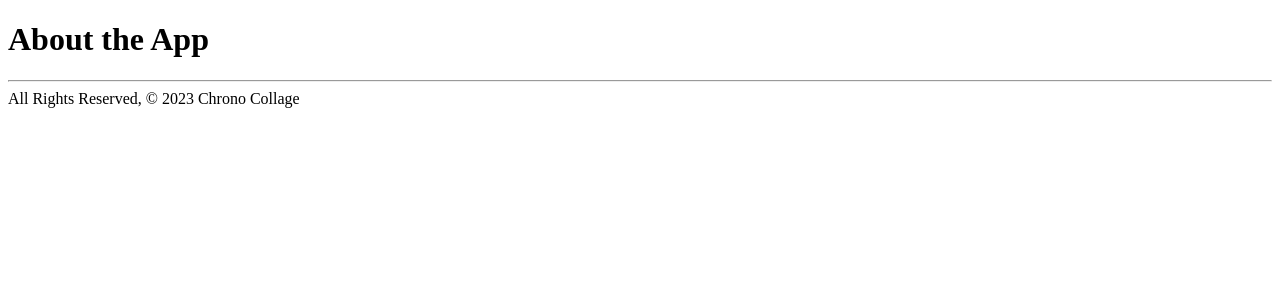
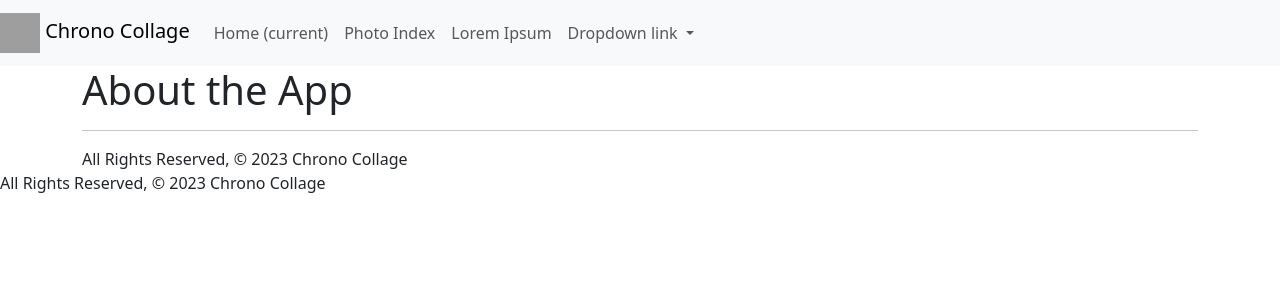
Before and after one commit to robjawn/Chrono-Collage, a Django app: page /about/ in a window 1280 px wide. Shown: the top 300 px of the page. Run offline with Django 4.2, Linux system fonts and the light colour scheme; grey boxes are pictures that could not be loaded.

Commit message:
wip on templates, bootstrap styling

```diff
--- a/main_app/templates/about.html
+++ b/main_app/templates/about.html
@@ -1,3 +1,5 @@
+{% extends 'base.html' %} {% block content %}
+
 <!DOCTYPE html>
 <html lang="en">
   <head>
@@ -12,3 +14,5 @@
     <footer>All Rights Reserved, &copy; 2023 Chrono Collage</footer>
   </body>
 </html>
+
+{% endblock %}
--- /dev/null
+++ b/main_app/templates/base.html
@@ -0,0 +1,51 @@
+<!DOCTYPE html>
+<html lang="en">
+  <head>
+    <meta charset="UTF-8" />
+    <meta name="viewport" content="width=device-width, initial-scale=1.0" />
+    <meta http-equiv="X-UA-Compatible" content="ie=edge" />
+    <title>Chrono Collage</title>
+    <link rel="stylesheet" href="https://cdn.jsdelivr.net/npm/bootstrap@5.3.0-alpha1/dist/css/bootstrap.min.css" rel="stylesheet" integrity="sha384-GLhlTQ8iRABdZLl6O3oVMWSktQOp6b7In1Zl3/Jr59b6EGGoI1aFkw7cmDA6j6gD" crossorigin="anonymous">
+    <script src="https://cdn.jsdelivr.net/npm/bootstrap@5.3.0-alpha1/dist/js/bootstrap.bundle.min.js" integrity="sha384-w76AqPfDkMBDXo30jS1Sgez6pr3x5MlQ1ZAGC+nuZB+EYdgRZgiwxhTBTkF7CXvN" crossorigin="anonymous"></script>
+  </head>
+  <body>
+        <nav class="navbar navbar-expand-lg navbar-light bg-light">
+            <a href="/"class="navbar-brand">
+                <img src="https://i.imgur.com/WfEUEdq.png" width="40" height="40">
+                Chrono Collage
+            </a>
+            <button class="navbar-toggler" type="button" data-toggle="collapse" data-target="#navbarNavDropdown" aria-controls="navbarNavDropdown" aria-expanded="false" aria-label="Toggle navigation">
+                <span class="navbar-toggler-icon"></span>
+              </button>
+              <div class="collapse navbar-collapse" id="navbarNavDropdown">
+                <ul class="navbar-nav">
+                  <li class="nav-item active">
+                    <a class="nav-link" href="#">Home <span class="sr-only">(current)</span></a>
+                  </li>
+                  <li class="nav-item">
+                    <a class="nav-link" href="#">Photo Index</a>
+                  </li>
+                  <li class="nav-item">
+                    <a class="nav-link" href="#">Lorem Ipsum</a>
+                  </li>
+                  <li class="nav-item dropdown">
+                    <a class="nav-link dropdown-toggle" href="#" id="navbarDropdownMenuLink" data-toggle="dropdown" aria-haspopup="true" aria-expanded="false">
+                      Dropdown link
+                    </a>
+                    <div class="dropdown-menu" aria-labelledby="navbarDropdownMenuLink">
+                      <a class="dropdown-item" href="#">Action</a>
+                      <a class="dropdown-item" href="#">Another action</a>
+                      <a class="dropdown-item" href="#">Something else here</a>
+                    </div>
+                  </li>
+                </ul>
+              </div>
+        </nav>
+    <main class="container">{% block content %} {% endblock %}</main>
+    <footer class="page-footer">
+      <div class="right">
+        All Rights Reserved, &copy; 2023 Chrono Collage &nbsp;
+      </div>
+    </footer>
+  </body>
+</html>
```
